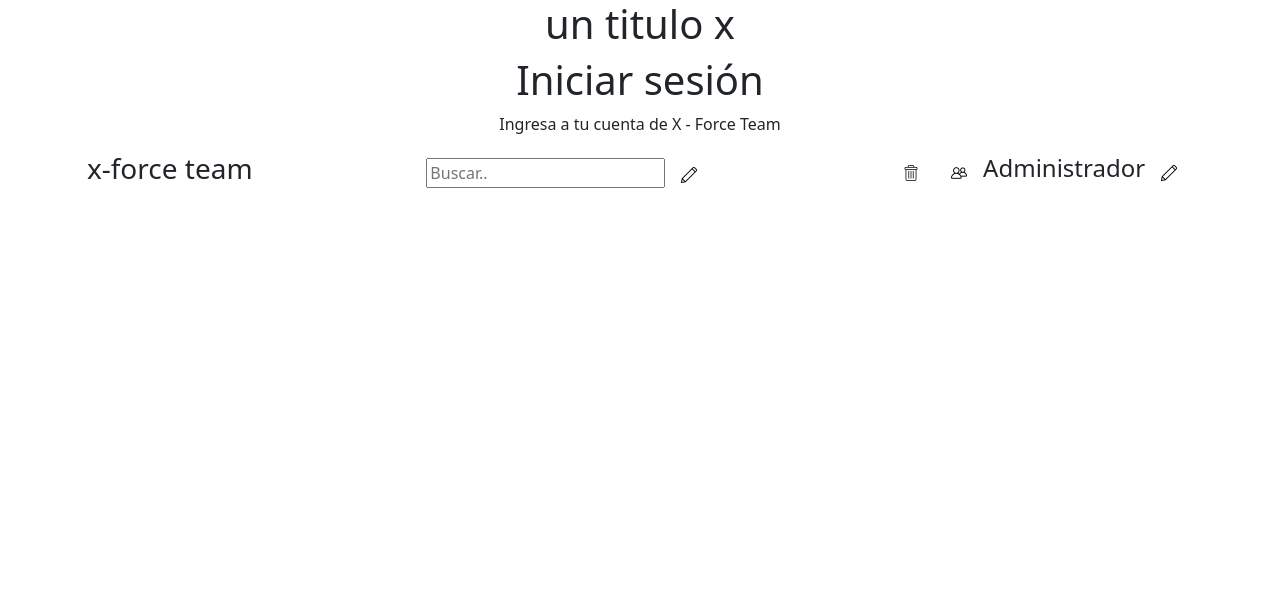
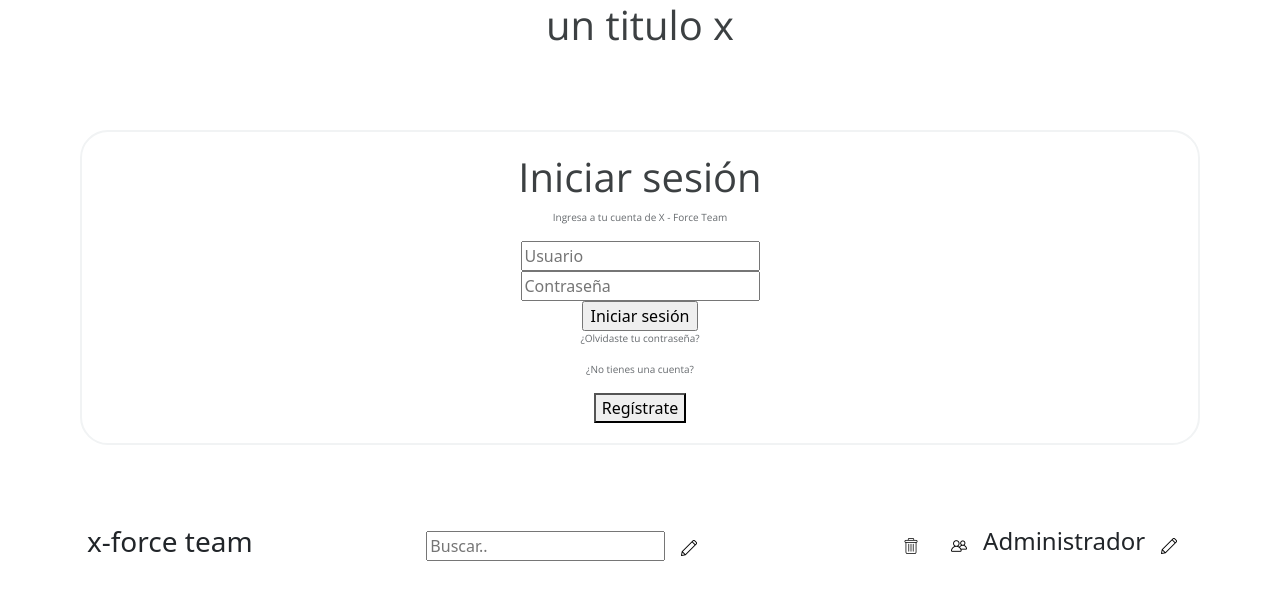
Before and after one commit to SebasGrammar/Proyecto, a React (Create React App) app in the folder frontend/: page / in a window 1280 px wide. Shown: the top 600 px of the page. Built offline with nearby package versions, Linux system fonts and the light colour scheme.

Commit message:
login v2

```diff
--- /dev/null
+++ b/frontend/src/components/login/login.css
@@ -0,0 +1,42 @@
+@import url('https://fonts.googleapis.com/css2?family=Open+Sans&display=swap');
+
+:root {
+    --colorPrimario: #fffFFF;
+    --colorSecundario: #F1F3F4;
+    --colorFont1: #3C4042;
+    --colorFont2: #666A6E;
+    --colorRojo:#D93025;
+}
+
+.main {
+    background-color: var(--colorPrimario);
+    padding: 20px;
+    margin: 5em;
+    /*width: 579px;
+    height: 757px;*/
+    border: solid 2px;
+    border-color: var(--colorSecundario);
+    border-radius: 28px;
+}
+
+.iniciar{
+    padding: 0px;
+    margin: 0px;
+
+}
+
+h1 {
+    font-family: 'Open Sans', sans-serif;
+    font-size: 1.375rem;
+    padding: 1px;
+    margin: 0px;
+    color: var(--colorFont1);
+    text-align: center;
+}
+
+p {
+    font-family: 'Open Sans', sans-serif;
+    font-size: 0.625rem;
+    color: var(--colorFont2);
+    text-align: center;
+}
--- a/frontend/src/components/login/login.js
+++ b/frontend/src/components/login/login.js
@@ -1,13 +1,25 @@
 import React from 'react';
+import './login.css';
 
 class Login extends React.Component {
     render() {
         return (
-            <div>
-                <h1>Iniciar sesión</h1>
-                <p>Ingresa a tu cuenta de X - Force Team</p>
-
-            </div>
+            <section className = "main">
+                <section className="iniciar">
+                    <h1>Iniciar sesión</h1>
+                    <p>Ingresa a tu cuenta de X - Force Team</p>
+                    <form action="">
+                        <input type="text" id="username" name="username " placeholder="Usuario"/> <br></br>
+                        <input type="text" id="password" name="password" placeholder="Contraseña"/> <br></br>
+                        <input type="submit" value="Iniciar sesión"/>
+                    </form>
+                        <p>¿Olvidaste tu contraseña?</p>
+                </section>
+                <section className="resgistrarse">
+                    <p>¿No tienes una cuenta? </p>
+                    <button type="button">Regístrate </button>
+                </section>
+            </section>
         )
     }
 }
```
